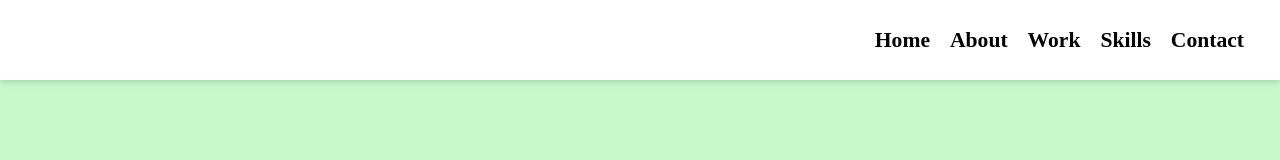
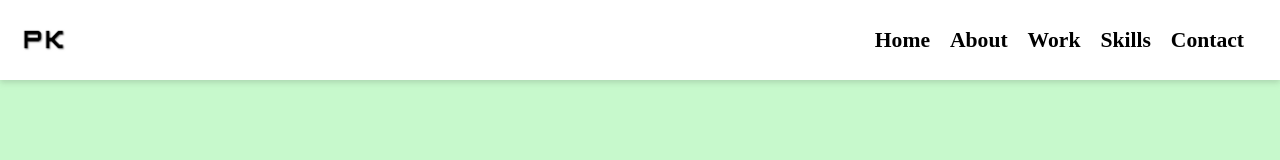
Before and after one commit to paulkalait/react-portfolio-single, a React (Create React App) app: page / in a window 1280 px wide. Shown: the top 160 px of the page. Built offline with nearby package versions, Linux system fonts and the light colour scheme.

Commit message:
Added logo

```diff
--- a/src/NavTabs.js
+++ b/src/NavTabs.js
@@ -1,4 +1,5 @@
 import React, { useState} from "react";
+import LOGO from '../src/assets/logo.png'
 import { FaBars, FaTimes} from "react-icons/fa";
 
 const NavTabs = ({ currentPage, handlePageChange }) => {
@@ -7,7 +8,11 @@ const NavTabs = ({ currentPage, handlePageChange }) => {
 
   return (
     <div className="w-full h-20 flex justify-end  items-center px-4 drop-shadow-md bg-white bg-sh navBar text-lg">
-    <div   className="justify-end items-center hidden md:flex">
+    <div className=" absolute left-5 logo">
+<a href="home"  onClick={() => handlePageChange("Home")}>
+<img src={LOGO} style={{width:'50px'}}/></a>
+</div>
+    <div   className="hidden md:flex">
 
 
 
--- a/src/components/pages/Footer.js
+++ b/src/components/pages/Footer.js
@@ -7,7 +7,7 @@ import CV from "../../assets/Paul's CV 2022.pdf"
 
 const Footer = () => {
   return (
-    <div className='sm:  w-full  justify-center bg-white'>
+    <div className='sm: w-full  justify-center bg-white'>
     <div className='flex justify-center flex-row items-center icons-footer'>
     <div className="my-3 mx-4  mt-5 ">
     <a
--- a/src/index.css
+++ b/src/index.css
@@ -10,6 +10,7 @@
     @apply font-[MuseoModerno]
   }
 }
+
 
 .content-div{
   background-size: 100% 100%;
```
Also changed, not shown: src/assets/logo.png (added).
